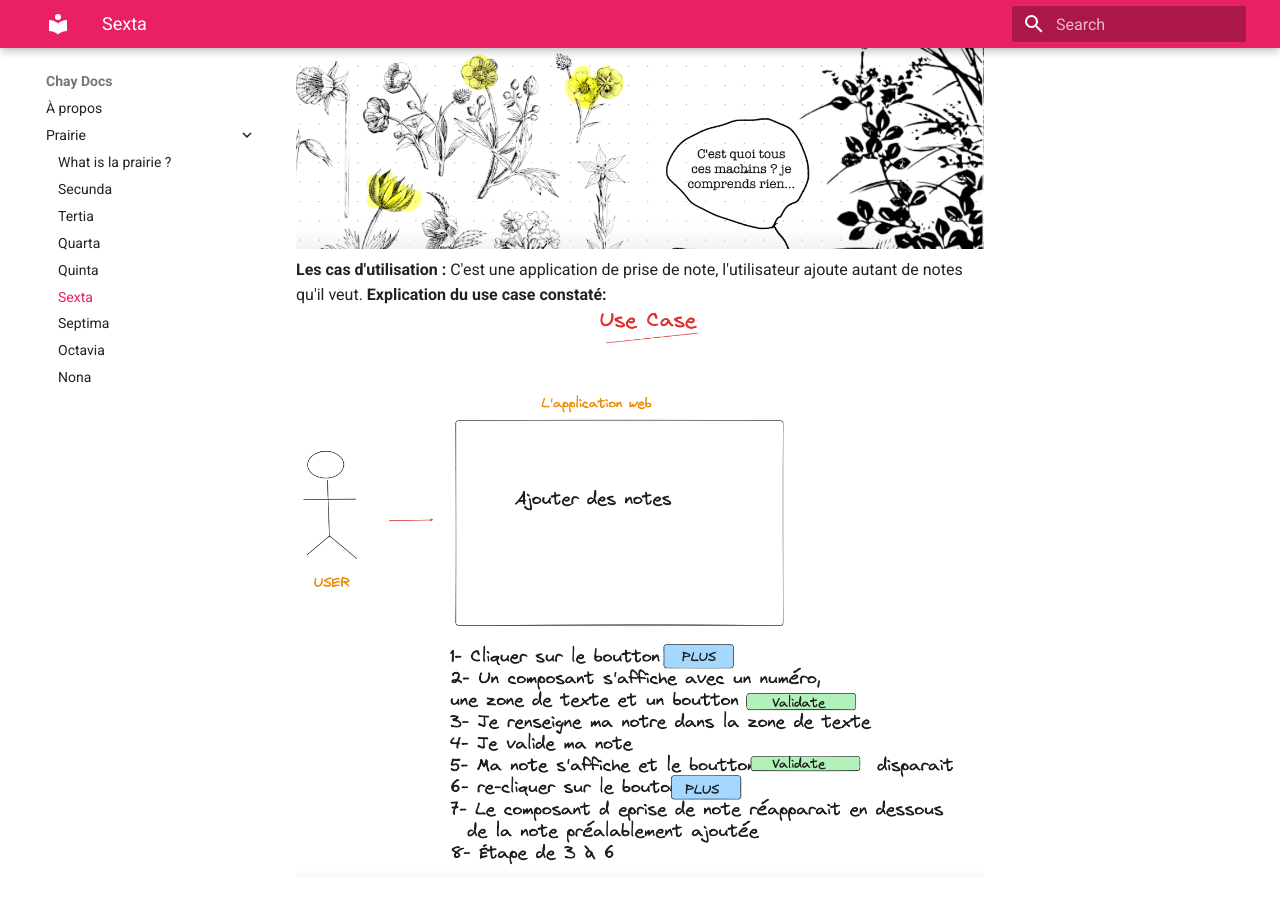
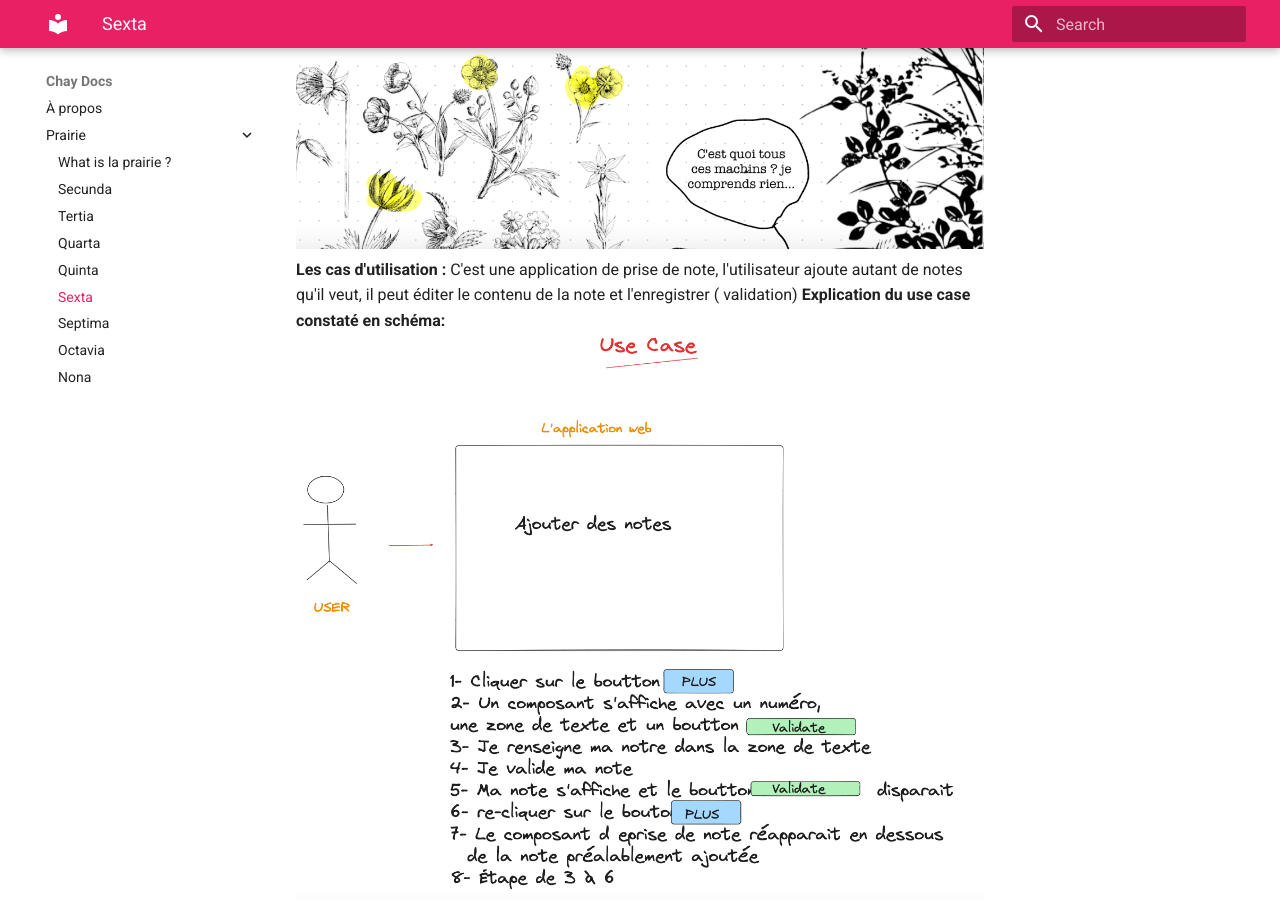
Before and after one commit to elhayanich/chay_docu, an MkDocs documentation site: the page built from docs/sexta.md, in a window 1280 px wide and 900 px high, scrolled down 640 px. Built offline with MkDocs 1.6.1 and Material for MkDocs 9.7.7, drawn with Linux system fonts in a browser that asks for light colours; some of the changed text lies outside the part shown.

Commit message:
update: sixta exo

```diff
--- a/docs/sexta.md
+++ b/docs/sexta.md
@@ -1,7 +1,7 @@
 ![sexta exericse](sexta.png)
 **Les cas d'utilisation :**
-C'est une application de prise de note, l'utilisateur ajoute autant de notes qu'il veut.
-**Explication du use case constaté:**
+C'est une application de prise de note, l'utilisateur ajoute autant de notes qu'il veut, il peut éditer le contenu de la note et l'enregistrer ( validation)
+**Explication du use case constaté en schéma:**
 ![usecase](usecase.png)
 
 **Wireframe :**
@@ -15,3 +15,8 @@
 
 **Diagramme de classe :**
 ![class diagram](class.png)
+
+**Améliorations futures :**
+• Authentification
+• Ajout de features : édition, suppression
+• Persistance des données
```
Also changed, not shown: docs/tertia.md (+0 -1 lines), docs/sequence.png, site/class.png, site/search/search_index.json, site/sequence.png, site/sexta/index.html, 2 other files.
